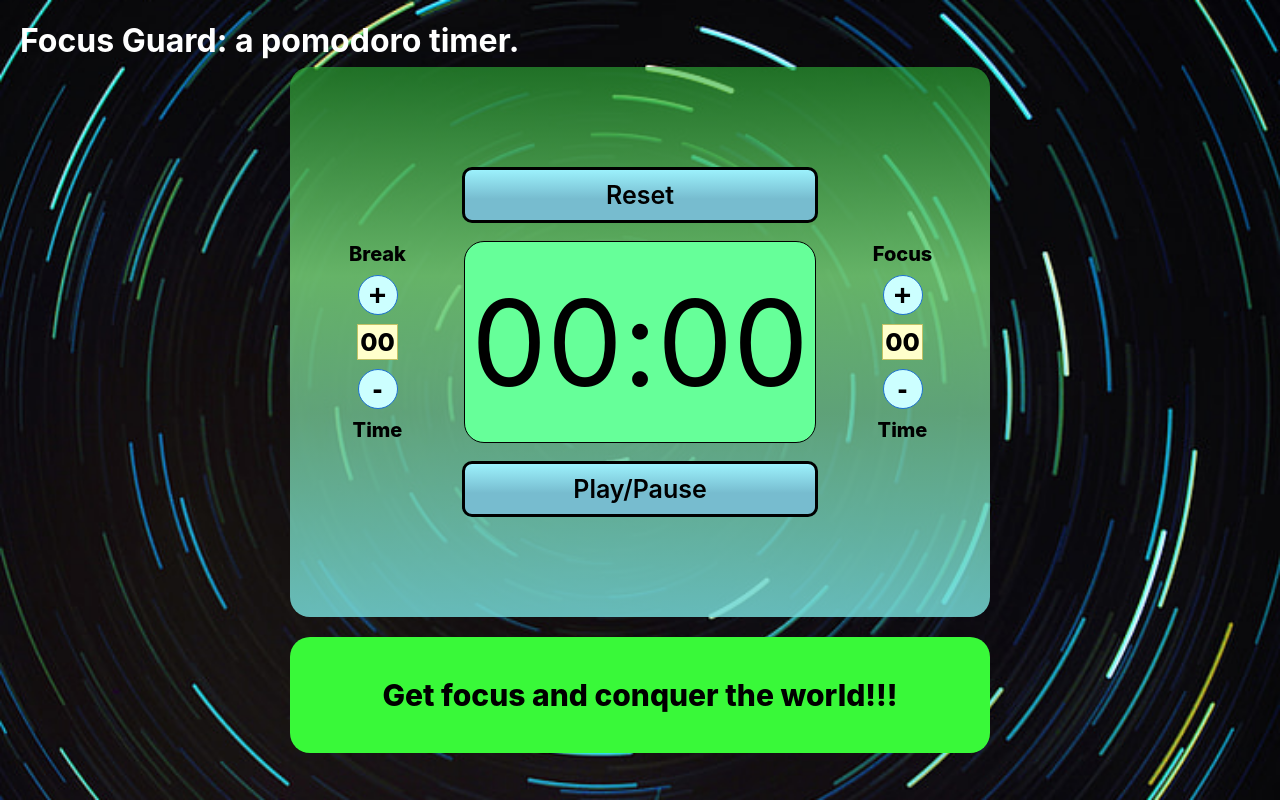
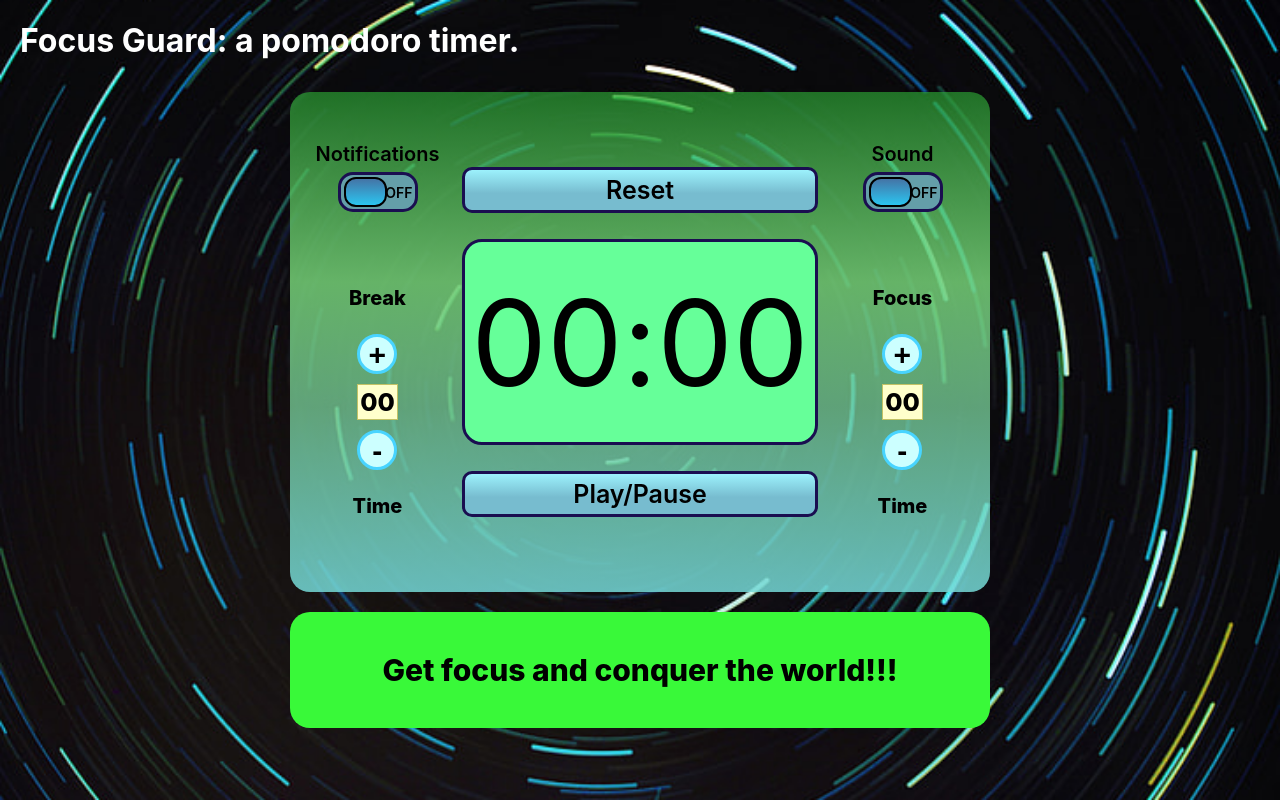
Before and after one commit to simonmontaggioni/focus-guard-react, a React (Create React App) app: page / in a window 1280 px wide. Built offline with nearby package versions, Linux system fonts and the light colour scheme.

Commit message:
feat: Create SwitchButton component.
  - Modify the layout to include the switch buttons.
  - Minors modifications to the layout.

```diff
--- a/src/pomodoro/components/Pomodoro.jsx
+++ b/src/pomodoro/components/Pomodoro.jsx
@@ -3,11 +3,13 @@ import Display from './Display';
 import '../css/Pomodoro.scss';
 import TimeControl from './TimeControl';
 import Button from './Button';
+import SwitchButton from './SwitchButton';
 
 const Pomodoro = () => {
   return (
     <div className='pomodoro'>
       <div className='first-row'>
+        <SwitchButton text={'Notifications'} />
         <TimeControl controlType={'Break'} />
       </div>
       <div className='second-row'>
@@ -16,6 +18,7 @@ const Pomodoro = () => {
         <Button text={'Play/Pause'} />
       </div>
       <div className='third-row'>
+        <SwitchButton text={'Sound'} />
         <TimeControl controlType={'Focus'} />
       </div>
     </div>
--- /dev/null
+++ b/src/pomodoro/components/SwitchButton.jsx
@@ -0,0 +1,23 @@
+import React from 'react';
+import '../css/SwitchButton.scss';
+
+const SwitchButton = (props) => {
+  return (
+    <div>
+      <div className='switch-button'>
+        <div className='description'>{props.text}</div>
+        <label className='switch'>
+          <input type='checkbox' />
+          <div className='slider'>
+            <div className='content'>
+              <span>ON</span>
+              <span>OFF</span>
+            </div>
+          </div>
+        </label>
+      </div>
+    </div>
+  );
+};
+
+export default SwitchButton;
--- a/src/pomodoro/components/TimeControl.jsx
+++ b/src/pomodoro/components/TimeControl.jsx
@@ -4,11 +4,13 @@ import '../css/TimeControl.scss';
 const TimeControl = (props) => {
   return (
     <div className='time-control'>
-      <span>{props.controlType}</span>
-      <button>+</button>
-      <span className='time'>00</span>
-      <button>-</button>
-      <span>Time</span>
+      <span className='text'>{props.controlType}</span>
+      <div className='button-group'>
+        <button>+</button>
+        <span className='time'>00</span>
+        <button>-</button>
+      </div>
+      <span className='text'>Time</span>
     </div>
   );
 };
--- a/src/pomodoro/css/Button.scss
+++ b/src/pomodoro/css/Button.scss
@@ -1,12 +1,12 @@
 .button {
   width: 350px;
-  height: 50px;
+  height: 40px;
   display: flex;
   justify-content: center;
   align-items: center;
   font-size: 25px;
   font-weight: 600;
-  border: solid 3px rgb(0, 0, 0);
+  border: solid 3px rgb(26, 14, 80);
   border-radius: 10px;
   background: rgba(156, 241, 252, 1);
   background: -moz-linear-gradient(
--- a/src/pomodoro/css/Display.scss
+++ b/src/pomodoro/css/Display.scss
@@ -5,7 +5,7 @@
   background-color: rgb(102, 255, 153);
   justify-content: center;
   align-items: center;
-  border: solid 1px rgb(0, 0, 0);
+  border: solid 3px rgb(26, 14, 80);
   border-radius: 20px;
   font-size: 120px;
   color: rgb(0, 0, 0);
--- a/src/pomodoro/css/Pomodoro.scss
+++ b/src/pomodoro/css/Pomodoro.scss
@@ -1,7 +1,7 @@
 .pomodoro {
   display: flex;
   width: 700px;
-  height: 550px;
+  height: 500px;
   background: rgba(47, 181, 56, 0.6);
   background: -moz-linear-gradient(
     top,
@@ -52,11 +52,14 @@
   border-radius: 20px;
   margin: 20px;
   color: rgb(0, 0, 0);
-  .first-row {
+  .first-row,
+  .third-row {
     display: flex;
+    flex-direction: column;
+    justify-content: space-between;
     align-items: center;
     width: 100px;
-    height: 350px;
+    height: 400px;
   }
   .second-row {
     display: flex;
@@ -66,10 +69,4 @@
     width: 350px;
     height: 350px;
   }
-  .third-row {
-    display: flex;
-    align-items: center;
-    width: 100px;
-    height: 350px;
-  }
 }
--- /dev/null
+++ b/src/pomodoro/css/SwitchButton.scss
@@ -0,0 +1,155 @@
+.switch-button {
+  position: relative;
+  display: flex;
+  flex-direction: column;
+  align-items: center;
+  justify-content: center;
+  width: 100px;
+  height: 100px;
+
+  .description {
+    position: absolute;
+    top: 0px;
+    font-size: 20px;
+    font-weight: 600;
+  }
+
+  .switch {
+    position: relative;
+    width: 80px;
+    height: 40px;
+  }
+  input {
+    visibility: hidden;
+    opacity: 0;
+    width: 0;
+    height: 0;
+  }
+
+  .slider {
+    position: absolute;
+    display: flex;
+    align-items: center;
+    box-sizing: border-box;
+    cursor: pointer;
+    top: 0;
+    left: 0;
+    right: 0;
+    bottom: 0;
+    border: solid 3px rgb(26, 14, 80);
+    border-radius: 15px;
+    background-color: rgb(100, 159, 169);
+    -webkit-transition: 0.4s;
+    transition: 0.4s;
+
+    .content {
+      display: flex;
+      justify-content: space-between;
+      align-items: center;
+      width: 80px;
+      margin: 0px 2px;
+      font-size: 14px;
+      font-weight: 600;
+      span {
+        margin-left: 5px;
+      }
+    }
+  }
+  .slider:before {
+    position: absolute;
+    box-sizing: border-box;
+    content: '';
+    height: 30px;
+    width: 43px;
+    left: 3px;
+    bottom: 2px;
+    border: solid 2px black;
+    border-radius: 12px;
+    background: rgba(68, 116, 166, 1);
+    background: -moz-linear-gradient(
+      top,
+      rgba(68, 116, 166, 1) 0%,
+      rgba(43, 197, 240, 1) 100%
+    );
+    background: -webkit-gradient(
+      left top,
+      left bottom,
+      color-stop(0%, rgba(68, 116, 166, 1)),
+      color-stop(100%, rgba(43, 197, 240, 1))
+    );
+    background: -webkit-linear-gradient(
+      top,
+      rgba(68, 116, 166, 1) 0%,
+      rgba(43, 197, 240, 1) 100%
+    );
+    background: -o-linear-gradient(
+      top,
+      rgba(68, 116, 166, 1) 0%,
+      rgba(43, 197, 240, 1) 100%
+    );
+    background: -ms-linear-gradient(
+      top,
+      rgba(68, 116, 166, 1) 0%,
+      rgba(43, 197, 240, 1) 100%
+    );
+    background: linear-gradient(
+      to bottom,
+      rgba(68, 116, 166, 1) 0%,
+      rgba(43, 197, 240, 1) 100%
+    );
+    filter: progid:DXImageTransform.Microsoft.gradient( startColorstr='#4474a6', endColorstr='#2bc5f0', GradientType=0 );
+    transition: 0.2s;
+  }
+
+  input:checked + .slider {
+    background: rgba(156, 241, 252, 1);
+    background: -moz-linear-gradient(
+      top,
+      rgba(156, 241, 252, 1) 0%,
+      rgba(119, 188, 207, 1) 58%,
+      rgba(119, 188, 207, 1) 100%
+    );
+    background: -webkit-gradient(
+      left top,
+      left bottom,
+      color-stop(0%, rgba(156, 241, 252, 1)),
+      color-stop(58%, rgba(119, 188, 207, 1)),
+      color-stop(100%, rgba(119, 188, 207, 1))
+    );
+    background: -webkit-linear-gradient(
+      top,
+      rgba(156, 241, 252, 1) 0%,
+      rgba(119, 188, 207, 1) 58%,
+      rgba(119, 188, 207, 1) 100%
+    );
+    background: -o-linear-gradient(
+      top,
+      rgba(156, 241, 252, 1) 0%,
+      rgba(119, 188, 207, 1) 58%,
+      rgba(119, 188, 207, 1) 100%
+    );
+    background: -ms-linear-gradient(
+      top,
+      rgba(156, 241, 252, 1) 0%,
+      rgba(119, 188, 207, 1) 58%,
+      rgba(119, 188, 207, 1) 100%
+    );
+    background: linear-gradient(
+      to bottom,
+      rgba(156, 241, 252, 1) 0%,
+      rgba(119, 188, 207, 1) 58%,
+      rgba(119, 188, 207, 1) 100%
+    );
+    filter: progid:DXImageTransform.Microsoft.gradient( startColorstr='#9cf1fc', endColorstr='#77bccf', GradientType=0 );
+  }
+
+  input:focus + .slider {
+    box-shadow: 0 0 1px #f06000;
+  }
+
+  input:checked + .slider:before {
+    -webkit-transform: translateX(26px);
+    -ms-transform: translateX(26px);
+    transform: translateX(26px);
+  }
+}
--- a/src/pomodoro/css/TimeControl.scss
+++ b/src/pomodoro/css/TimeControl.scss
@@ -1,9 +1,9 @@
 .time-control {
   display: flex;
   flex-direction: column;
-  justify-content: space-between;
+  justify-content: space-evenly;
   width: 100px;
-  height: 200px;
+  height: 280px;
   align-items: center;
   font-size: 20px;
   font-weight: 800;
@@ -13,7 +13,7 @@
     height: 40px;
     border-radius: 50px;
     background-color: rgb(204, 255, 255);
-    border: solid 1px rgb(29, 113, 209);
+    border: solid 3px rgb(72, 212, 255);
     font-size: 30px;
     font-weight: 600;
   }
@@ -23,5 +23,16 @@
     padding: 2px;
     font-size: 25px;
     font-weight: 800;
+    margin: 10px 0px;
+    text-align: center;
+  }
+
+  .button-group {
+    display: flex;
+    flex-direction: column;
+  }
+
+  .text {
+    margin: 0px 0px;
   }
 }
```
